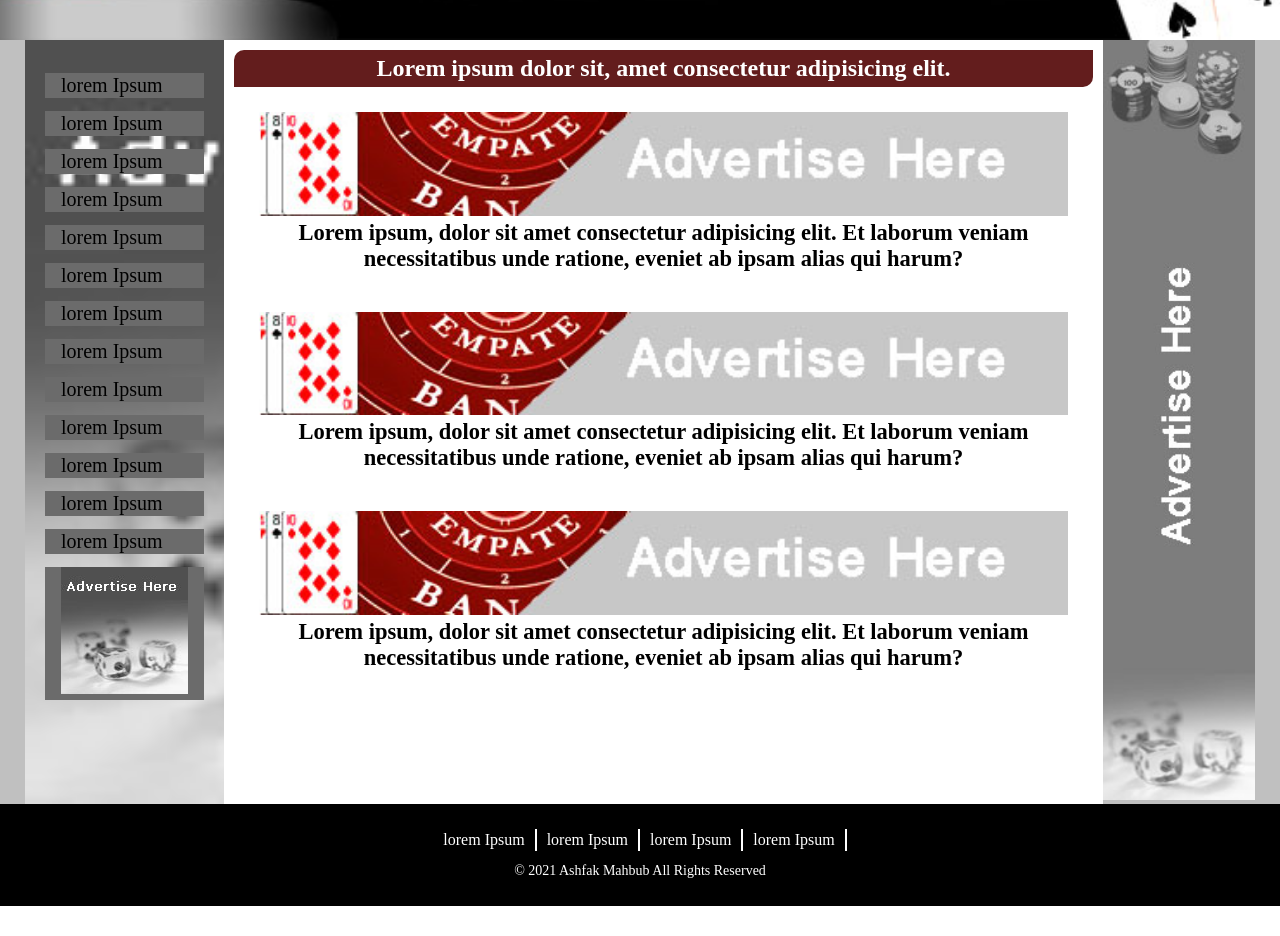
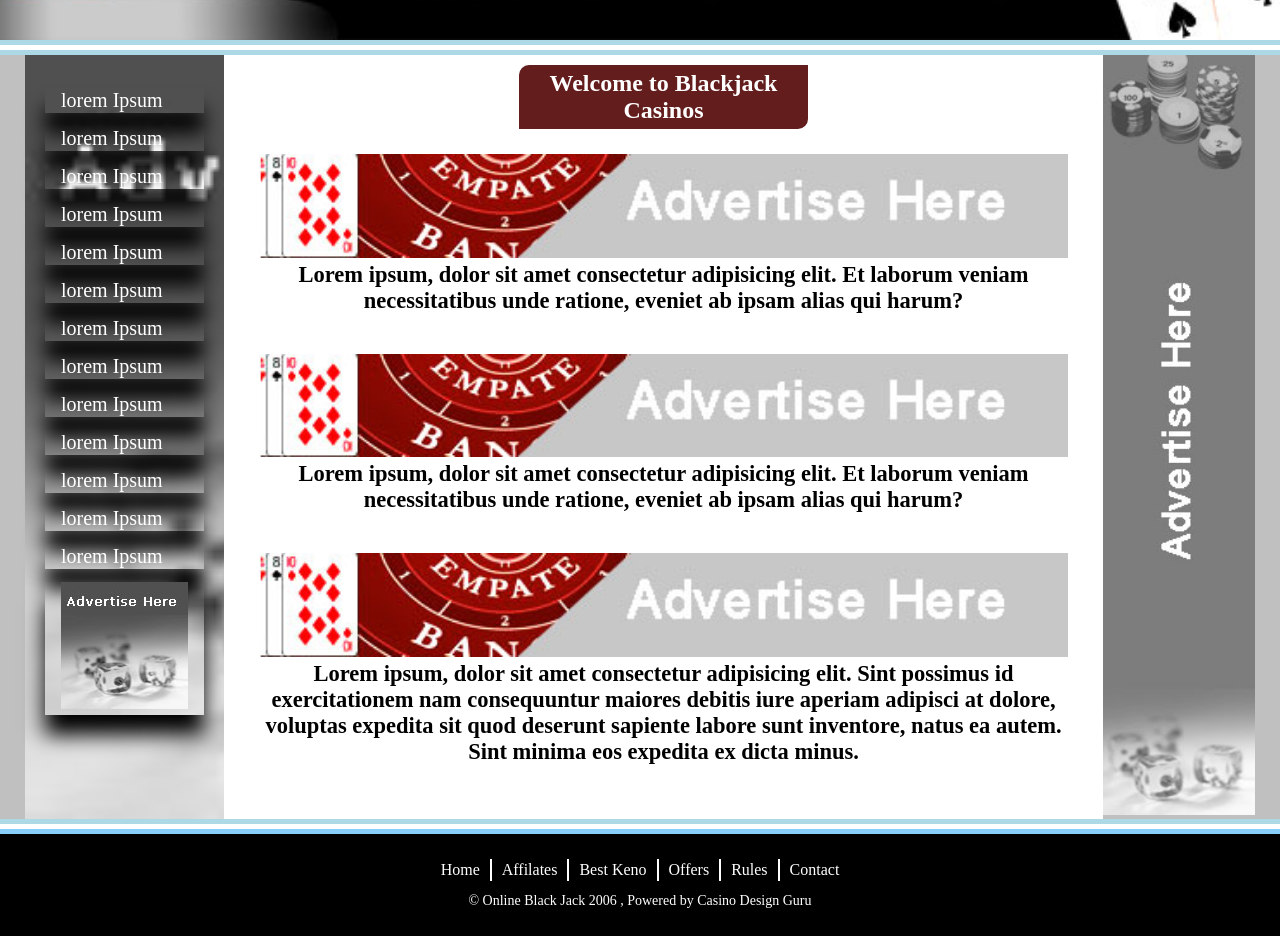
Before and after one commit to ashfak0046/black-casino, a plain HTML site: page index.html in a window 1280 px wide. Shown: the part 220-1156 px from the top of the page. Before the commit the page ends 1126 px from the top, so only its background shows below. Drawn offline with Linux system fonts and the light colour scheme.

Commit message:
last version

```diff
--- a/index.html
+++ b/index.html
@@ -12,7 +12,7 @@
       <section id="header">
         <div id="nav-bar">
           <nav>
-            <ul id="nav-links">
+            <ul id="nav-links" class="border-right nav-hover">
               <li><a href="#">lorem Ipsum</a></li>
               <li><a href="#">lorem Ipsum</a></li>
               <li><a href="#">lorem Ipsum</a></li>
@@ -46,7 +46,7 @@
         </div>
         <div class="content-area">
           <h1 class="hero-text">
-            Lorem ipsum dolor sit, amet consectetur adipisicing elit.
+            Welcome to Blackjack Casinos
           </h1>
           <div>
             <img src="./img/centeradd.jpg" alt="" />
@@ -67,9 +67,11 @@
           <div>
             <img src="./img/centeradd.jpg" alt="" />
             <h1>
-              Lorem ipsum, dolor sit amet consectetur adipisicing elit. Et
-              laborum veniam necessitatibus unde ratione, eveniet ab ipsam alias
-              qui harum?
+              Lorem ipsum, dolor sit amet consectetur adipisicing elit. Sint
+              possimus id exercitationem nam consequuntur maiores debitis iure
+              aperiam adipisci at dolore, voluptas expedita sit quod deserunt
+              sapiente labore sunt inventore, natus ea autem. Sint minima eos
+              expedita ex dicta minus.
             </h1>
           </div>
         </div>
@@ -81,14 +83,16 @@
     <footer>
       <div id="nav-bar">
         <nav>
-          <ul id="nav-links">
-            <li><a href="#">lorem Ipsum</a></li>
-            <li><a href="#">lorem Ipsum</a></li>
-            <li><a href="#">lorem Ipsum</a></li>
-            <li><a href="#">lorem Ipsum</a></li>
+          <ul id="footer-links" class="border-right">
+            <li><a href="#">Home</a></li>
+            <li><a href="#">Affilates</a></li>
+            <li><a href="#">Best Keno</a></li>
+            <li><a href="#">Offers</a></li>
+            <li><a href="#">Rules</a></li>
+            <li><a href="#">Contact</a></li>
           </ul>
         </nav>
-        <p>© 2021 Ashfak Mahbub All Rights Reserved</p>
+        <p>© Online Black Jack 2006 , Powered by Casino Design Guru</p>
       </div>
     </footer>
   </body>
--- a/style.css
+++ b/style.css
@@ -21,30 +21,21 @@
   display: flex;
   list-style: none;
 }
-#nav-links li {
+.header-section{
+  border-bottom: 5px solid lightblue;
+}
+.border-right li{
   padding: 2px 10px;
   border-right: 2px solid white;
 }
-#nav-links li a {
-  text-decoration: none;
-  color: #fff;
+.border-right li:last-child{
+  border:none;
+}
+.nav-hover a{
   transition: 0.5s all ease;
 }
-#nav-links li a:hover {
+.nav-hover a:hover {
   font-size: 18px;
-}
-#nav-links {
-  color: #ffff;
-  display: flex;
-  flex-wrap: wrap;
-  justify-content: center;
-  align-items: center;
-  list-style: none;
-  margin-bottom: 10px;
-}
-#nav-links li {
-  padding: 2px 10px;
-  border-right: 2px solid white;
 }
 #nav-bar {
   display: flex;
@@ -56,11 +47,15 @@
   justify-content: space-between;
   background: silver;
   padding: 0 25px;
+  margin-top: 5px;
+  border-top: 5px solid lightblue;
+  border-bottom: 5px solid lightblue;
 }
 .hero-text {
   background: #631d1d;
   border-radius: 10px 0px;
-  padding: 5px 22px;
+  padding: 5px 10px;
+  margin:0px 285px;
   color: #fff;
   text-align: center;
 }
@@ -74,9 +69,10 @@
 }
 #left-bar li {
   list-style: none;
-  background: #6b6b6b;
+  box-shadow: 0px 20px 20px black;
   margin: 13px 0;
   padding: 0 16px;
+  color:#fff;
 }
 #right-bar img {
   height: 760px;
@@ -89,15 +85,29 @@
   margin: 10px;
   text-align: center;
   font-size: 15px;
-  font-weight: 100;
   padding: 15px;
 }
 .content-area img {
   width: 100%;
 }
+#footer-links{
+  color: #ffff;
+  display: flex;
+  flex-wrap: wrap;
+  justify-content: center;
+  align-items: center;
+  list-style: none;
+  margin-bottom: 10px;
+}
+a{
+  text-decoration: none;
+  color: #fff;
+}
 footer {
   background: #000;
   padding: 25px 0;
+  border-top: 5px solid lightskyblue;
+  margin-top: 5px;
 }
 footer p {
   color: #fff;
```
